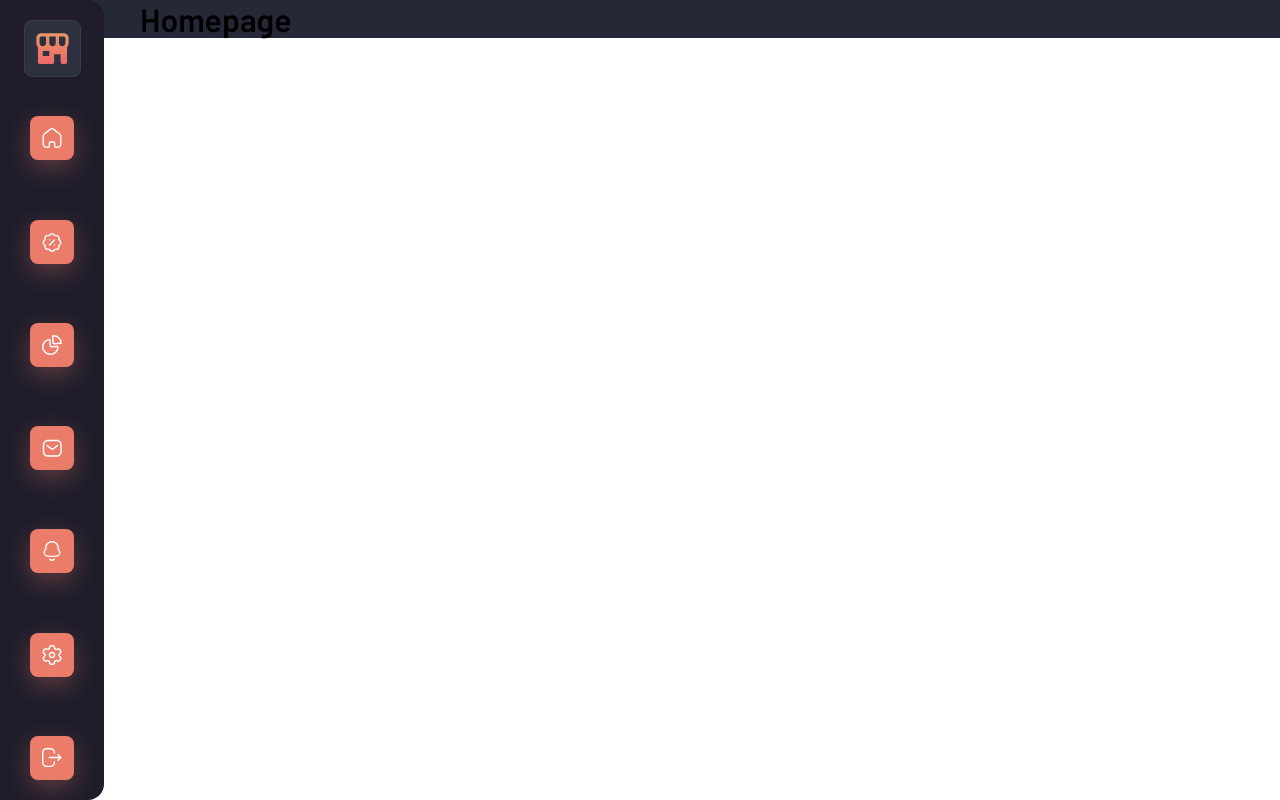
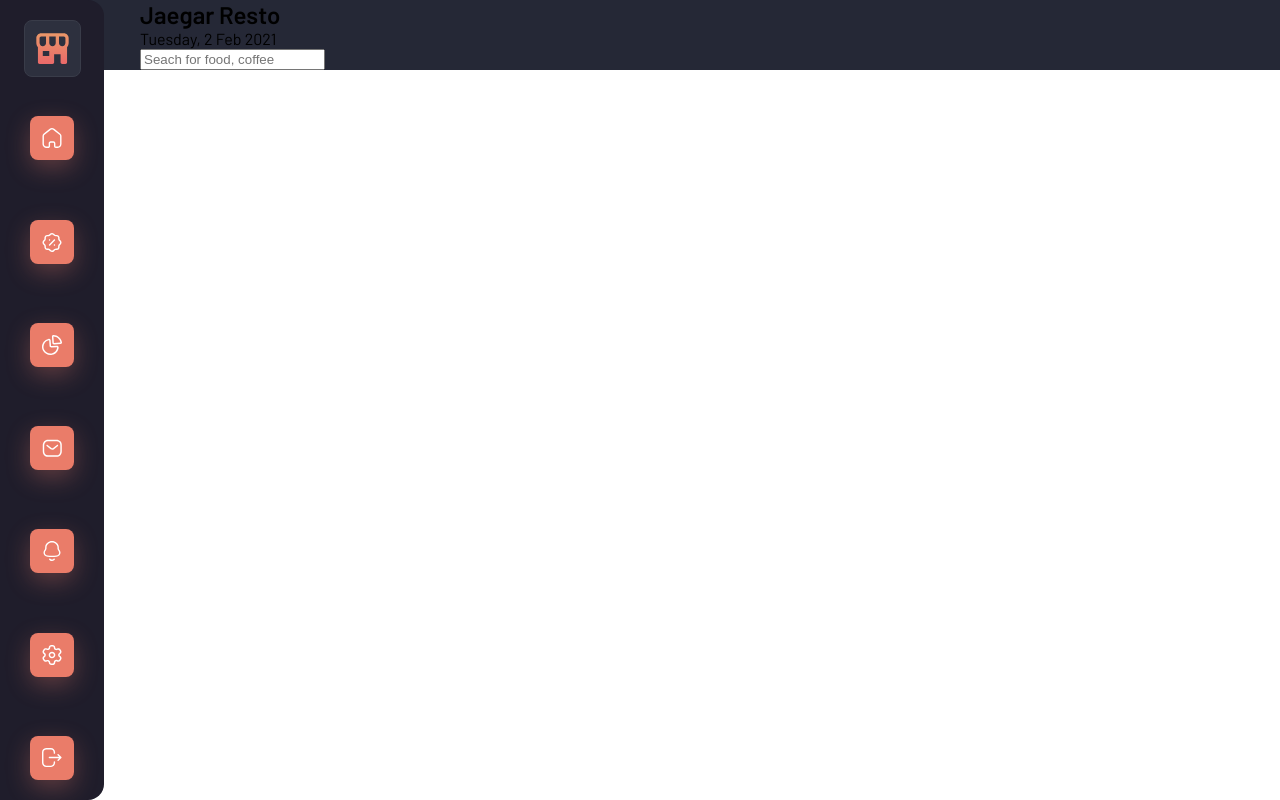
Before and after one commit to JAHONGIR95/Food_project, a React (Create React App) app: page / in a window 1280 px wide. Built offline with nearby package versions, Linux system fonts and the light colour scheme.

Commit message:
header part is developingt

```diff
--- /dev/null
+++ b/src/Components/Extras/Search.js
@@ -0,0 +1,12 @@
+// import search from '../../Assets/images/icons/Path.png';
+
+const Search = () => {
+    return (
+        <div className="search">
+            {/* <img src={search} alt=""/> */}
+            <input className="search-input" type="search" placeholder="Seach for food, coffee"/>
+        </div>
+    )
+}
+
+export default Search;
--- /dev/null
+++ b/src/Components/Extras/extra.scss
@@ -0,0 +1,15 @@
+.search{
+
+    .search-input{
+        background: #2D303E;
+        border: 1px solid #393C49;
+        border-radius: 8px;
+        font-style: normal;
+        font-weight: normal;
+        font-size: 14px;
+        line-height: 140%;
+        color: #ABBBC2;
+        // padding: 14px 24px;
+        outline: none;
+    }
+}
--- a/src/Containers/Header/Header.js
+++ b/src/Containers/Header/Header.js
@@ -0,0 +1,17 @@
+import Search from  '../../Components/Extras/Search';
+
+const Header = ({ headerName, headerDate}) => {
+    return(
+        <div className="header">
+            <div className="header-left">
+                <h2 className="header-name">{headerName}</h2>
+                <p className="header-date">{headerDate}</p>
+            </div>
+            <div className="header-right">
+                <Search/>
+            </div>
+        </div>
+    )
+}
+
+export default Header;
--- a/src/Pages/Homepage.js
+++ b/src/Pages/Homepage.js
@@ -1,11 +1,10 @@
-
+import Header from '../Containers/Header/Header';
 import './Pages.scss';
 
 const Homepage = () => {
     return (
         <div className="homepage">
-            <h1>Homepage</h1>
-
+            <Header headerName="Jaegar Resto" headerDate="Tuesday, 2 Feb 2021"/>
         </div>
     )
 }
```
Also changed, not shown: src/Assets/images/icons/Path.png (added).
